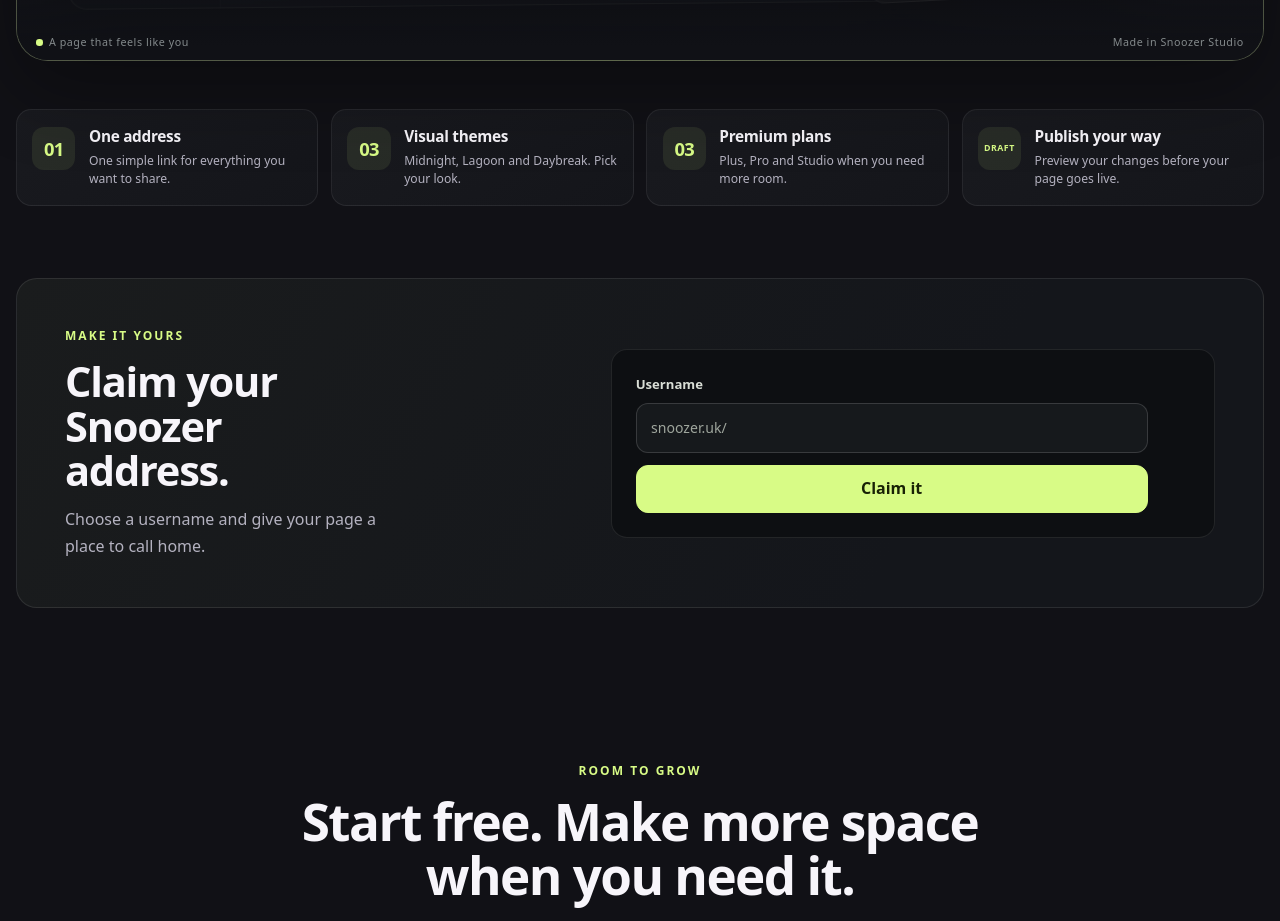
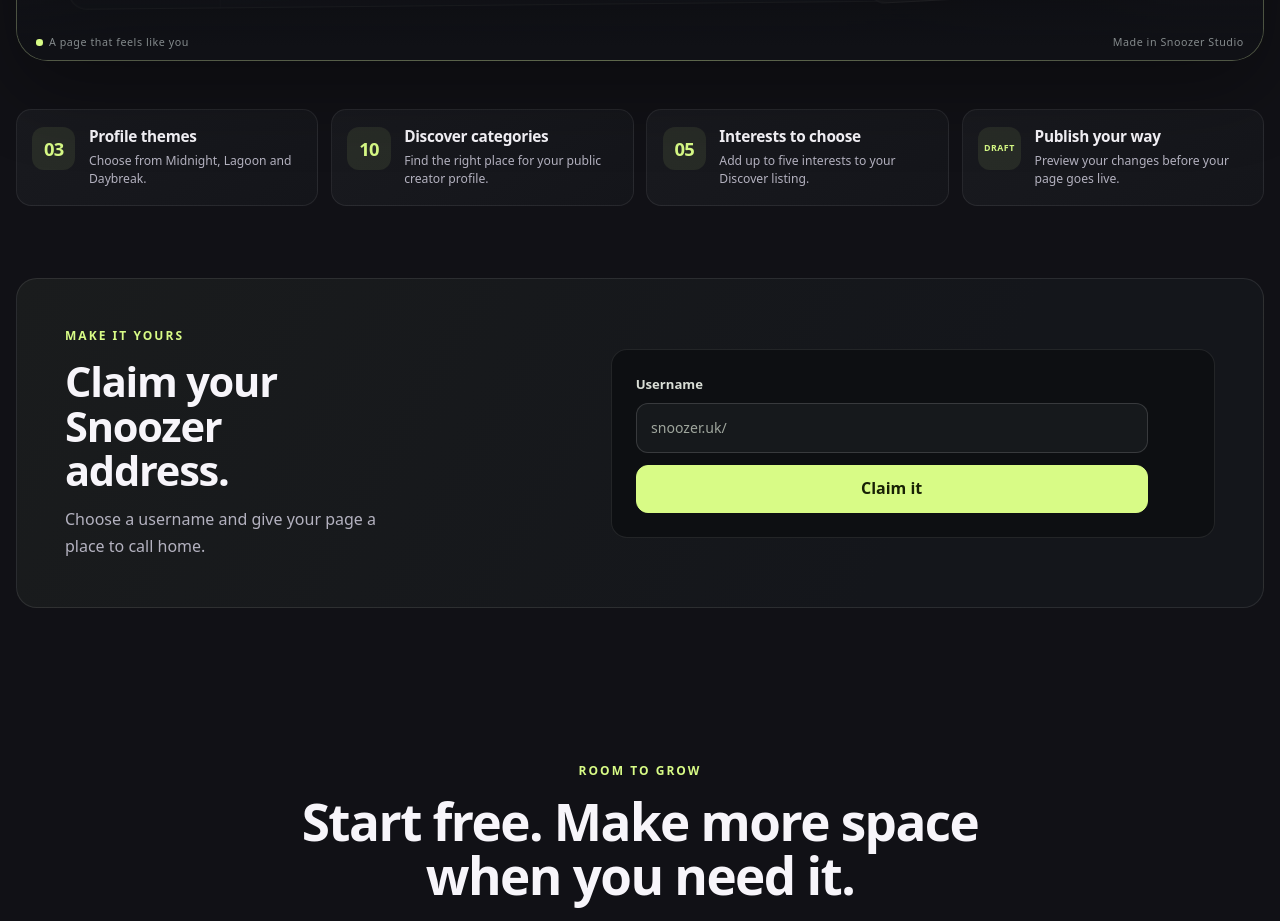
Before and after one commit to Truwty/snoozer-uk, a Next.js app: page / in a window 1280 px wide. Shown: the part 1340-2261 px from the top of the page. Built offline with nearby package versions, Linux system fonts and the light colour scheme; no server answers.

Commit message:
content: use verified Snoozer feature counts

```diff
--- a/src/app/page.tsx
+++ b/src/app/page.tsx
@@ -42,16 +42,16 @@ export default function Home() {
 
     <section className="home-highlights" aria-label="What makes Snoozer yours">
       <article className="home-highlight-card">
-        <span className="home-highlight-value">01</span>
-        <div><h2>One address</h2><p>One simple link for everything you want to share.</p></div>
+        <span className="home-highlight-value">03</span>
+        <div><h2>Profile themes</h2><p>Choose from Midnight, Lagoon and Daybreak.</p></div>
       </article>
       <article className="home-highlight-card">
-        <span className="home-highlight-value">03</span>
-        <div><h2>Visual themes</h2><p>Midnight, Lagoon and Daybreak. Pick your look.</p></div>
+        <span className="home-highlight-value">10</span>
+        <div><h2>Discover categories</h2><p>Find the right place for your public creator profile.</p></div>
       </article>
       <article className="home-highlight-card">
-        <span className="home-highlight-value">03</span>
-        <div><h2>Premium plans</h2><p>Plus, Pro and Studio when you need more room.</p></div>
+        <span className="home-highlight-value">05</span>
+        <div><h2>Interests to choose</h2><p>Add up to five interests to your Discover listing.</p></div>
       </article>
       <article className="home-highlight-card">
         <span className="home-highlight-word">DRAFT</span>
```
